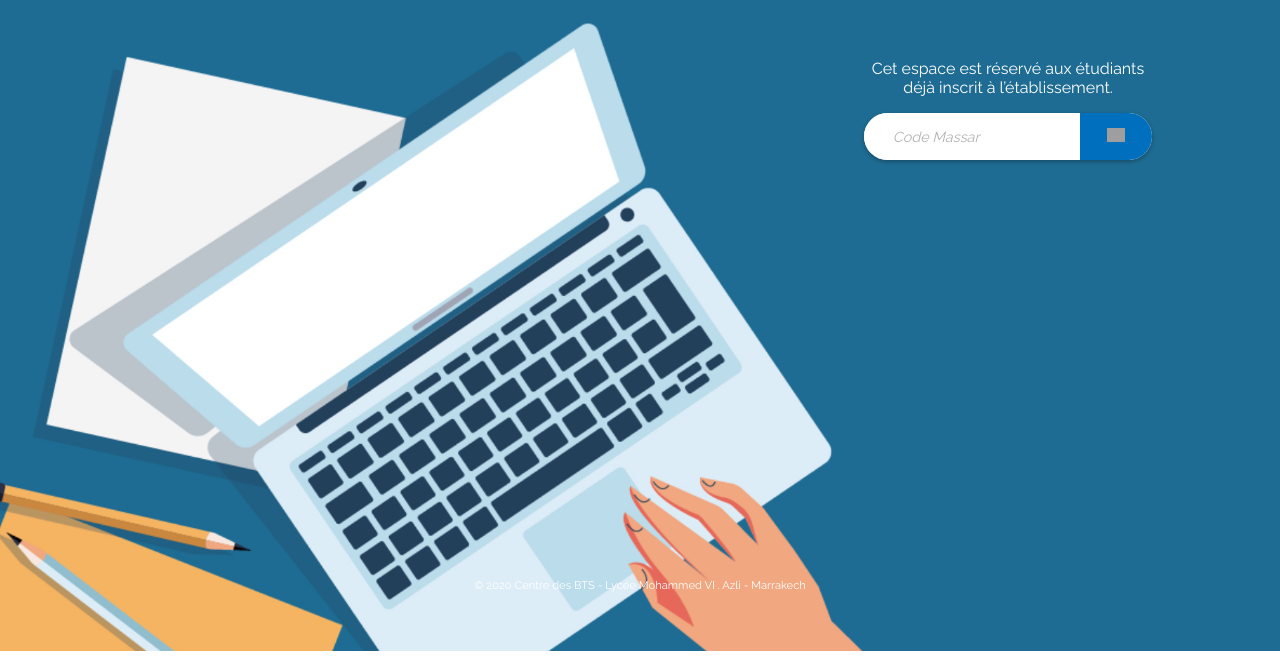
After one commit to no-aya/PFE-BTS-Inscription, a PHP site: page /pages/espaceLog.html in a window 1280 px wide. The commit adds this page. Shown: the part 129-800 px from the top of the page. Run offline with PHP 8.4, Linux system fonts and the light colour scheme; grey boxes are pictures that could not be loaded.

Commit message:
Added Espace Etudiant login page

```diff
--- a/BTS Inscription/css/style.css
+++ b/BTS Inscription/css/style.css
@@ -558,3 +558,49 @@ ol, li {
         display: none;
     }
 }
+
+/****************************
+    Log page
+****************************/
+.main-log-container{
+    height: 70vh;
+    padding: 3em 0;
+    background-image: url("../images/Background-log-wide.jpg");
+    background-size: cover;
+    display: flex;
+    flex-direction: column;
+    justify-content: space-between;
+}
+.main-log-container p{
+    color: white;
+}
+.log-section{
+    display: flex;
+    justify-content: flex-end;
+    width: 90%;
+}
+.log-box{
+    display: flex;
+    width: 25%;
+    flex-direction: column;
+    justify-content: center;
+    text-align: center;
+}
+@media screen and (max-width:900px){
+    .main-log-container{
+        background: #1E6C93;
+        position: relative;
+        top: 0;
+        right: 0px;
+        bottom: auto;
+        left: 0px;
+        align-items: center;
+    }
+
+    .log-section{
+        justify-content: center;
+    }
+    .log-box{
+        width: 50%;
+    }
+}
--- a/BTS Inscription/index.html
+++ b/BTS Inscription/index.html
@@ -20,7 +20,7 @@
                     <li><a href="pages/filieres.html">Filières</a></li>
                     <li><a href="#">Candiature</a></li>
                     <li><a href="#">Contact</a></li>
-                    <li class="azure-button"><a href="#">Espace étudiant</a></li>
+                    <li class="azure-button"><a href="pages/espaceLog.html">Espace étudiant</a></li>
                 </ul>
             </nav>
         </div>
--- /dev/null
+++ b/BTS Inscription/pages/espaceLog.html
@@ -0,0 +1,45 @@
+<!DOCTYPE html>
+<html lang="fr">
+<head>
+    <meta charset="UTF-8">
+    <meta name="viewport" content="width=device-width, initial-scale=1.0">
+    <title>Espace étudiant</title>
+    <link rel="icon" href="../images/BTS Logo white.svg">
+    <link rel="stylesheet" href="../css/style.css">
+    <link rel="preconnect" href="https://fonts.gstatic.com">
+    <link href="https://fonts.googleapis.com/css2?family=Raleway" rel="stylesheet">
+</head>
+<body>
+    <div class="main-container">
+        <div class="header">
+            <nav>
+                <a href="../index.html"><img src="../images/BTS Logo white.svg" alt="BTS Lycée Mohammed VI"></a>
+                <ul>
+                    <li ><a href="../index.html">Acceuil</a></li>
+                    <li><a href="filieres.html" >Filières</a></li>
+                    <li><a href="#">Candiature</a></li>
+                    <li><a href="#">Contact</a></li>
+                    <li class="azure-button"><a href="#">Espace étudiant</a></li>
+                </ul>
+            </nav>
+        </div>
+    </div>
+    <div class="main-log-container">
+        <div class="log-section">
+            <div class="log-box">
+                <p>Cet espace est réservé aux étudiants déjà inscrit à l’établissement.</p>
+                <form class="c-form" action="">
+                    <input class="c-form__input" placeholder="Code Massar" type="text" pattern="[A-Za-z][0-9]+">
+                    <label class="c-form__buttonLabel" for="checkbox">
+                        <button class="c-form__button" type="submit"><img src="../images/send-icon.svg" alt=""></button>
+                    </label>
+                </form>
+            </div>
+        </div>
+        <div class="credits" style="color: white;">
+            <p>© 2020 Centre des BTS - Lycée Mohammed VI . Azli - Marrakech</p>
+        </div>
+    </div>
+
+</body>
+</html>
--- a/BTS Inscription/pages/filieres.html
+++ b/BTS Inscription/pages/filieres.html
@@ -13,13 +13,13 @@
     <div class="main-container">
         <div class="header">
             <nav>
-                <a href="#"><img src="../images/BTS Logo white.svg" alt="BTS Lycée Mohammed VI"></a>
+                <a href="../index.html"><img src="../images/BTS Logo white.svg" alt="BTS Lycée Mohammed VI"></a>
                 <ul>
                     <li ><a href="../index.html">Acceuil</a></li>
                     <li><a href="#" class="active-page">Filières</a></li>
                     <li><a href="#">Candiature</a></li>
                     <li><a href="#">Contact</a></li>
-                    <li class="azure-button"><a href="#">Espace étudiant</a></li>
+                    <li class="azure-button"><a href="espaceLog.html">Espace étudiant</a></li>
                 </ul>
             </nav>
         </div>
```
Also changed, not shown: BTS Inscription/images/Background-log-wide.jpg (added).
